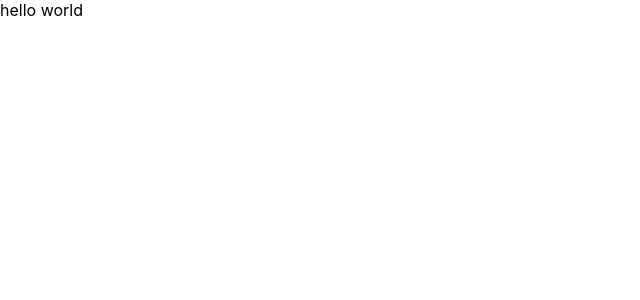
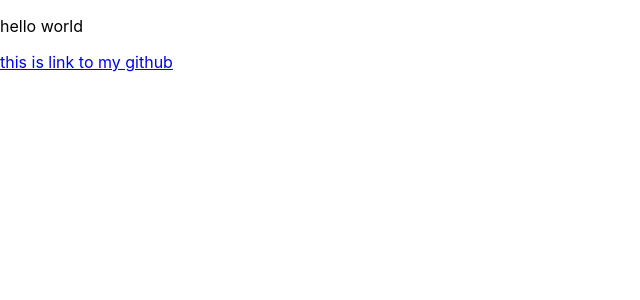
Before and after one commit to PadalaDevisrisairam/PortFolio, a React (Create React App) app: page / in a window 1280 px wide. Shown: the top 300 px of the page, without its empty margins (0-640 px from the left). Built offline with nearby package versions, Linux system fonts and the light colour scheme.

Commit message:
portfolio version 2

```diff
--- a/src/components/Navbar.js
+++ b/src/components/Navbar.js
@@ -2,7 +2,8 @@ function Navbar()
 {
     return(
         <div>
-            hello world
+            <p>hello world</p>
+            <a href="https://github.com/PadalaDevisrisairam/PortFolio">this is link to my github</a>
         </div>
     )
 }
```
